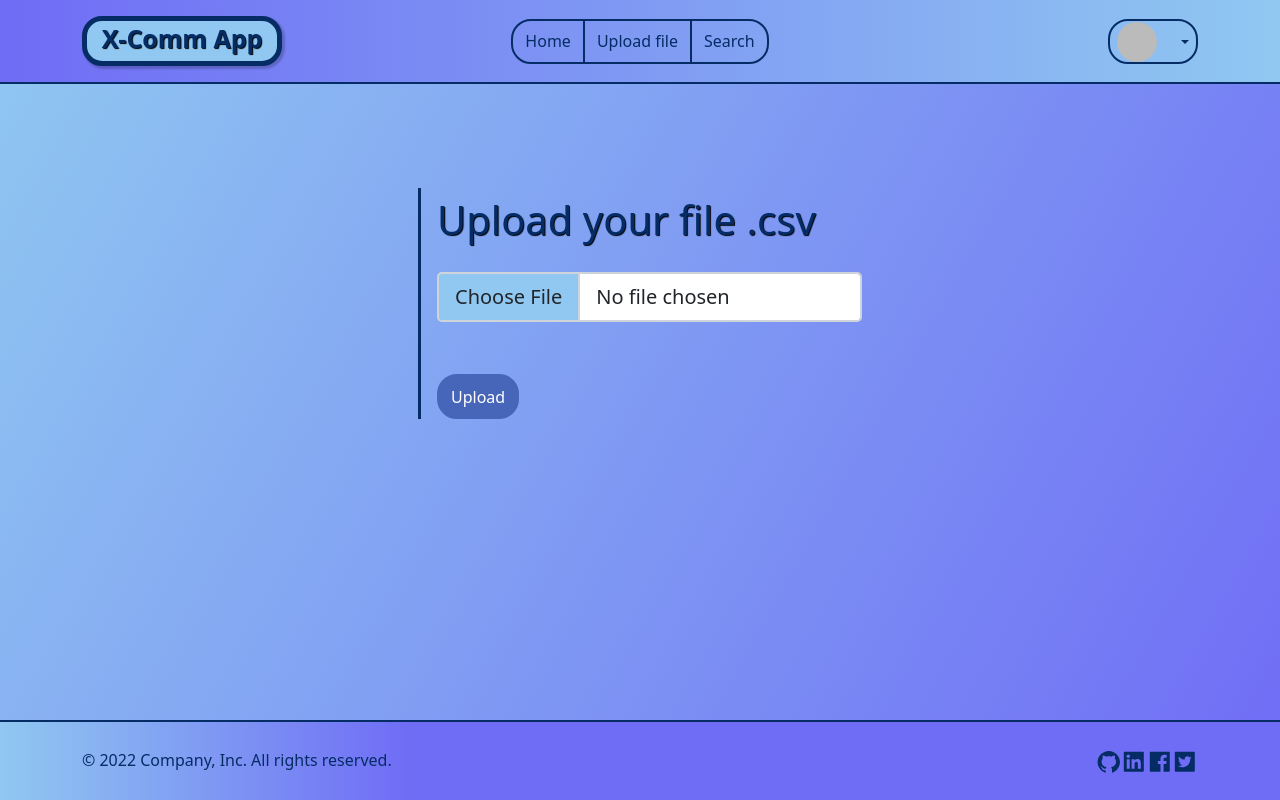
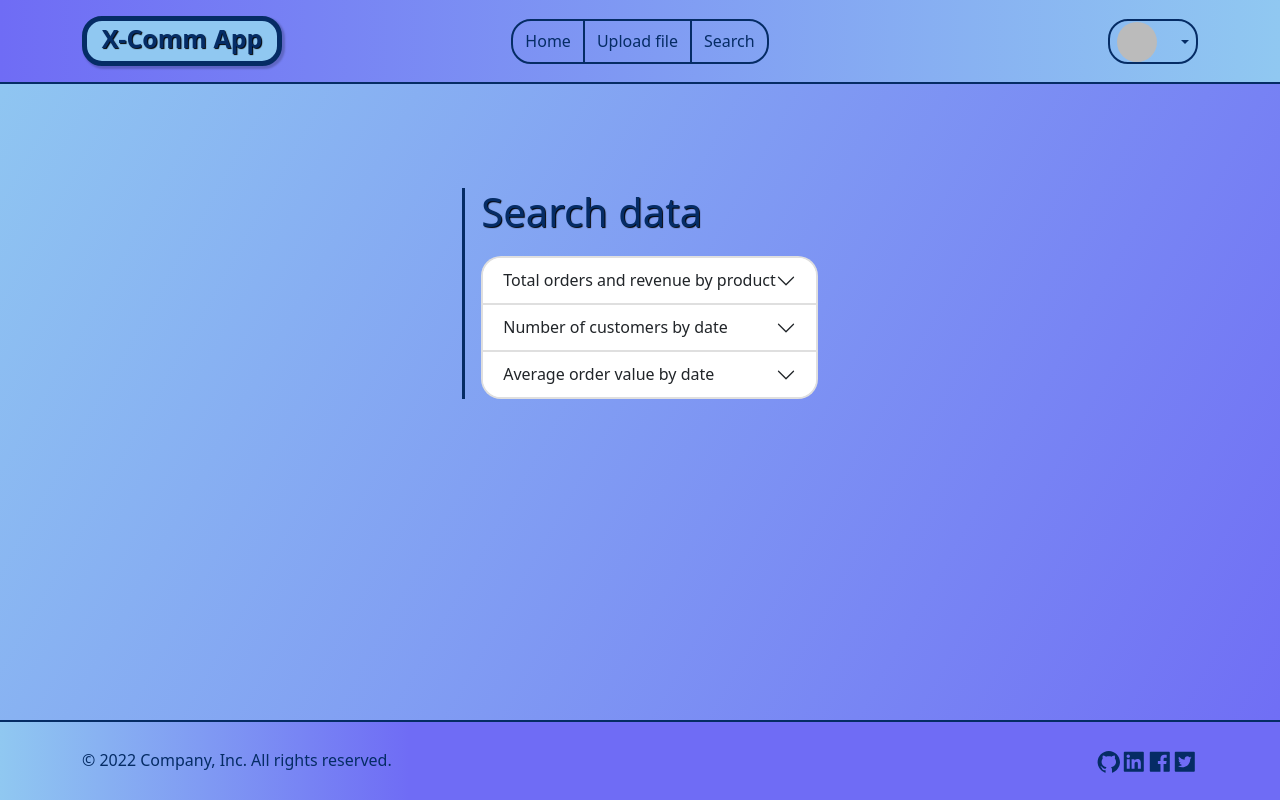
Before and after one commit to tomorrowdevs-projects/team2-real-world-app, a React (Create React App) app in the folder client/: page /search in a window 1280 px wide. Before the commit this address led to /upload. Built offline with nearby package versions, Linux system fonts and the light colour scheme; no server answers; sample sign-in values are in the browser's storage.

Commit message:
[FEAT]  Create the logic for GET product list
from the user interface, of the full product list.
The request starts by clicking on the corresponding accordion label.

```diff
--- a/client/src/context/appContext.js
+++ b/client/src/context/appContext.js
@@ -14,9 +14,17 @@ import Loading from '../components/Loading/Loading';
 const AppContext = React.createContext();
 
 const defaultState = {
+  //User
   currentUser: null,
-  isFileUploaded: false,
+  //Upload file
+  isFileUploaded: true,
+  //Product list
+  showProductList: false,
+  statusProductListReq: 'idle',
+  productList: null,
+  //Loader
   isLoading: true,
+  //Alert
   alert: {
     show: false,
     message: '',
@@ -24,6 +32,9 @@ const defaultState = {
     dismissibile: true,
     animation: '',
   },
+  //Url
+  localUrlGetProduct: 'localhost:8080/product',
+  urlGetProduct: `https://61ebc1bd7ec58900177cdd56.mockapi.io/domserver/products`,
 };
 
 export const AppProvider = ({ children }) => {
@@ -45,9 +56,10 @@ export const AppProvider = ({ children }) => {
     state.alert.show && setTimeout(() => handleAlert(false), 3000);
   }, [state.alert.show]);
 
+  //File uploaded
   useEffect(() => {
     console.log('File uploaded?', state.isFileUploaded);
-    !state.currentUser && setDispatch('FILE_UPLOADED', false);
+    !state.currentUser && setDispatch('FILE_UPLOADED', true);
   }, [state.isFileUploaded, state.currentUser]);
 
   //Auth
--- a/client/src/context/reducer.js
+++ b/client/src/context/reducer.js
@@ -1,21 +1,37 @@
 const reducer = (state, action) => {
   const { type, payload } = action;
   switch (type) {
+    //User
     case 'UPDATE_USER_DATA':
       return {
         ...state,
         currentUser: payload,
       };
+    //Upload file
     case 'FILE_UPLOADED':
       return {
         ...state,
         isFileUploaded: payload,
       };
+    //Product list
+    case 'SHOW_PRODUCT_LIST':
+      return {
+        ...state,
+        showProductList: payload,
+      };
+    case 'SET_PRODUCT_LIST':
+      console.log(payload);
+      return {
+        ...state,
+        productList: payload,
+      };
+    //Loader
     case 'SET_LOADING':
       return {
         ...state,
         isLoading: false,
       };
+    //Alert
     case 'HANDLE_ALERT':
       const [show, message, variant, dismissible, animation] = payload;
       return {
@@ -29,7 +45,7 @@ const reducer = (state, action) => {
         },
       };
     default:
-      throw new Error('no action with that name!');
+      throw new Error(`no action with that name! ${type}`);
   }
 };
 
--- a/client/src/pages/Search/SearchSection.js
+++ b/client/src/pages/Search/SearchSection.js
@@ -5,6 +5,7 @@ import AlertMessage from '../../components/AlertMessage/AlertMessage';
 import SearchResult from '../../components/SearchResult/SearchResult';
 
 const SearchSection = ({
+  handleLabelClick,
   handleSubmit,
   handleAccordion,
   searchList,
@@ -19,7 +20,7 @@ const SearchSection = ({
   setDateTo,
 
   //Context
-  productsList,
+  productList,
   responseReady,
   response,
   alertSearch,
@@ -33,13 +34,20 @@ const SearchSection = ({
           <Accordion onSelect={handleAccordion}>
             {searchList.map((item, index) => {
               return (
-                <Accordion.Item key={index} eventKey={index}>
+                <Accordion.Item
+                  onClick={event =>
+                    event.target.innerHTML === searchList[0].label &&
+                    handleLabelClick()
+                  }
+                  key={index}
+                  eventKey={index}
+                >
                   <Accordion.Header>{item.label}</Accordion.Header>
                   <Accordion.Body>
                     <Form id='search-form-product' onSubmit={handleSubmit}>
                       {item.select && (
                         <SelectAutocomplete
-                          options={productsList}
+                          options={productList}
                           setValue={setSelected}
                         />
                       )}
--- a/client/src/pages/Search/index.js
+++ b/client/src/pages/Search/index.js
@@ -1,7 +1,16 @@
+import { useEffect } from 'react';
 import SearchSection from './SearchSection';
 import { searchList } from './search-list';
+import { useAppContext } from '../../context/appContext';
 
 const Search = () => {
+  const {
+    setDispatch,
+    showProductList,
+    urlGetProduct,
+    //localUrlGetProduct,
+    productList,
+  } = useAppContext();
   const responseReady = true;
   const response =
     //'';
@@ -16,9 +25,52 @@ const Search = () => {
         average: '10',
       },
     ];
+
+  const handleLabelClick = () => {
+    setDispatch('SHOW_PRODUCT_LIST', true);
+  };
+  //Fetch productlist
+  //Product list
+  useEffect(() => {
+    console.log(productList);
+    console.log(showProductList);
+  }, [productList, showProductList]);
+
+  useEffect(() => {
+    const getProductList = async () => {
+      try {
+        const FetchResponse = await fetch(urlGetProduct);
+        if (FetchResponse.ok) {
+          const fetchData = await FetchResponse.json();
+          const formattedList = [];
+          fetchData.forEach(item => {
+            formattedList.push({
+              value: item.product_name,
+              label: item.product_name,
+              id: item.product_id,
+            });
+          });
+          setDispatch('SET_PRODUCT_LIST', formattedList);
+        } else {
+          throw new Error('Sorry, no order data.');
+        }
+      } catch (error) {
+        console.log(error);
+      } finally {
+        setDispatch('SHOW_PRODUCT_LIST', false);
+      }
+    };
+
+    if (showProductList) {
+      getProductList();
+    }
+  }, [setDispatch, showProductList, urlGetProduct]);
+
   return (
     <SearchSection
       searchList={searchList}
+      handleLabelClick={handleLabelClick}
+      productList={productList}
       responseReady={responseReady}
       response={response}
     />
```
